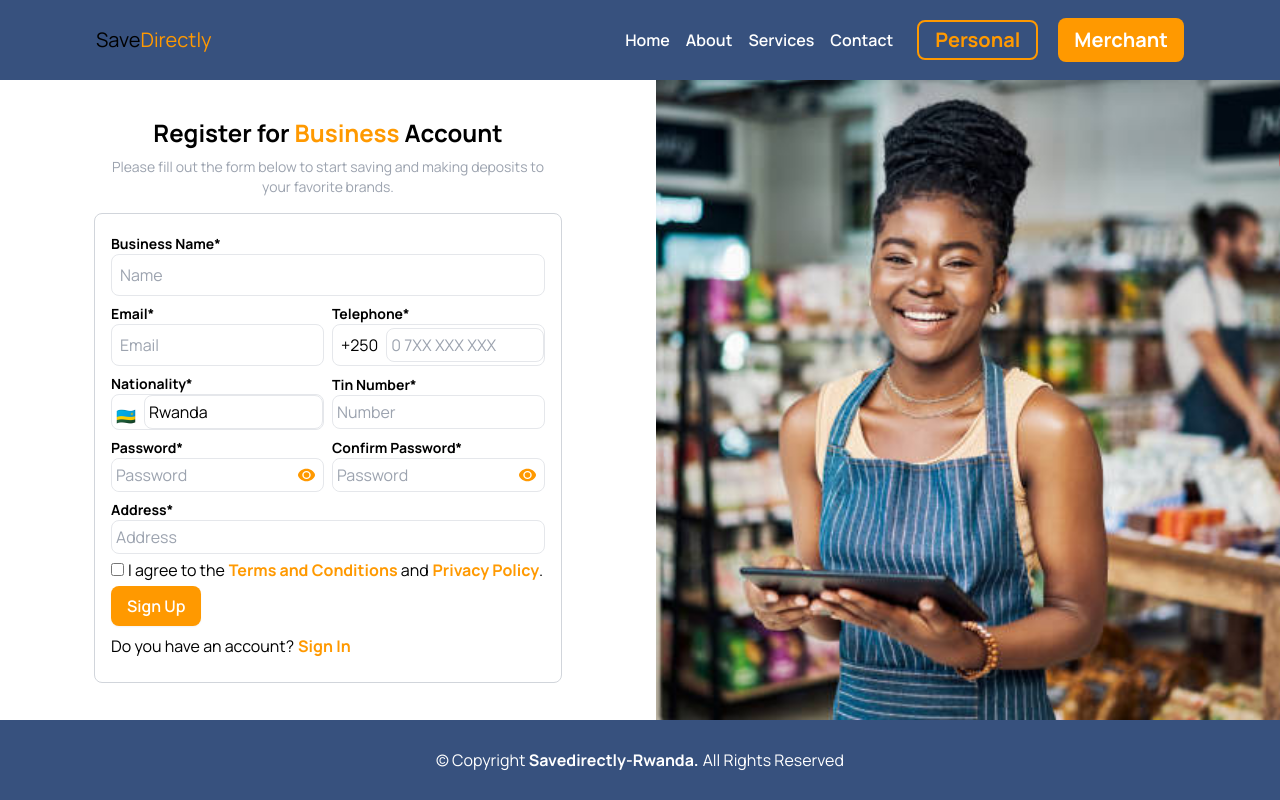
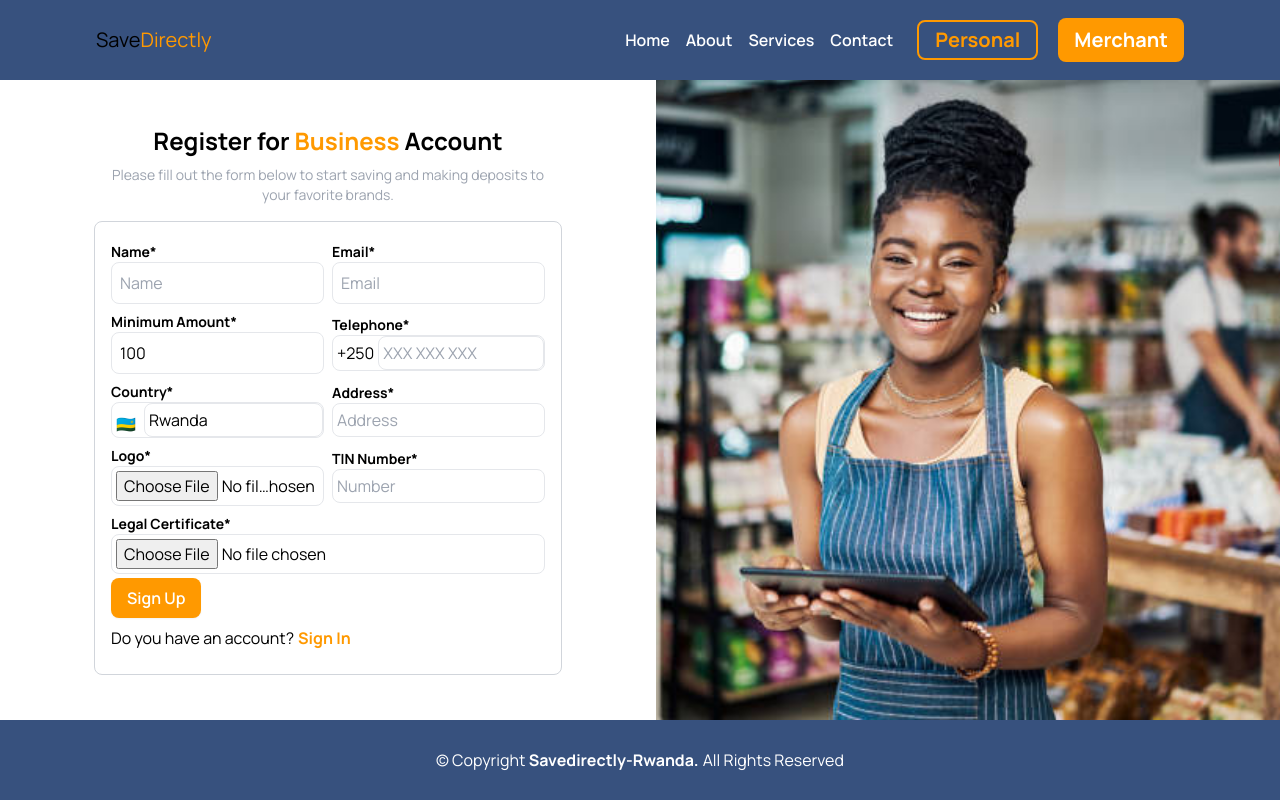
Before and after one commit to jantar25/save-directly, a React (Vite) app: page /auth/register/merchant in a window 1280 px wide. Built offline with nearby package versions, Linux system fonts and the light colour scheme.

Commit message:
feat: merchant registration

```diff
--- a/src/Pages/Registration/RegistrationBusiness.jsx
+++ b/src/Pages/Registration/RegistrationBusiness.jsx
@@ -1,216 +1,388 @@
-import { useState } from 'react'
-import { Link } from 'react-router-dom'
+import { useState } from "react";
+import { Link } from "react-router-dom";
 
-import useClickOutside from '../../Hooks/useClickOutside'
-import Countries from '../../Constants/Countries.json'
-import { MenuOption } from '../../Utils/MenuOptions'
-import Notification from '../../Components/Notification'
-import Loading from '../../Components/Loading'
-import { apiRequest } from '../../Redux/ApiCalls'
-import eye from '../../Assets/Icons/eye.svg'
-import eyeCrossed from '../../Assets/Icons/eye-crossed.svg'
-import businessImg from '../../Assets/Images/business.jpg'
+import useClickOutside from "../../Hooks/useClickOutside";
+import Countries from "../../Constants/Countries.json";
+import { MenuOption } from "../../Utils/MenuOptions";
+import Notification from "../../Components/Notification";
+import Loading from "../../Components/Loading";
+import { apiRequest } from "../../Redux/ApiCalls";
+import businessImg from "../../Assets/Images/business.jpg";
+import { convertFileToBase60 } from "../../Utils/convertFileToBase64";
 
 const RegistrationBusiness = () => {
-  const [isFetching, setIsFetching] = useState(false)
-  const [error, setError] = useState(null)
-  const [passwordType, setPasswordType] = useState('password')
-  const [confirmPasswordType, setConfirmPasswordType] = useState('password')
-  const [toggleCountryCode, setToggleCountryCode] = useState(false)
-  const [toggleCountry, setToggleCountry] = useState(false)
-  const [inputs,setInputs] = useState({
-    fullName:'',
-    countryCode:'+250',
-    telephone:'',
-    email:'',
-    nationality:'RW',
-    indentitication:'',
-    isTermsAgreed:false,
-  })
+	const [isFetching, setIsFetching] = useState(false);
+	const [error, setError] = useState(null);
+	const [toggleCountryCode, setToggleCountryCode] = useState(false);
+	const [toggleCountry, setToggleCountry] = useState(false);
+	const [inputs, setInputs] = useState({
+		name: "",
+		email: "",
+		minimumAmount: "100",
+		countryCode: "+250",
+		msisdn: "",
+		operatingCountry: "RW",
+		operatingAddress: "",
+		logoImageBase64: "",
+		tinNumber: "",
+		legalCertificateBase64: "",
+	});
 
-  const closeCountryCode = () => setToggleCountryCode(false)
-  const closeCountry = () => setToggleCountry(false)
-  const dropDownCountyCodeRef = useClickOutside(closeCountryCode)
-  const dropDownCountryRef = useClickOutside(closeCountry)
+	const closeCountryCode = () => setToggleCountryCode(false);
+	const closeCountry = () => setToggleCountry(false);
+	const dropDownCountyCodeRef = useClickOutside(closeCountryCode);
+	const dropDownCountryRef = useClickOutside(closeCountry);
 
-  const togglePassword = () => {
-    passwordType==='password'?
-      setPasswordType('text') :
-      setPasswordType('password')
+	const handleChange = async (e) => {
+		if (["logoImageBase64", "legalCertificateBase64"].includes(e.target.name)) {
+			const base64 = await convertFileToBase60(e.target.files[0]);
+			setInputs({ ...inputs, [e.target.name]: base64 });
+			return;
+		}
+		setInputs({ ...inputs, [e.target.name]: e.target.value });
+	};
+
+	const onClickHandler = (item) => {
+		setInputs({ ...inputs, countryCode: item.dial_code });
+		closeCountryCode();
+	};
+
+	const onClickHandlerCountry = (item) => {
+		setInputs({ ...inputs, operatingCountry: item.code });
+		closeCountry();
+	};
+
+	const handleSubmit = async (e) => {
+		setIsFetching(true);
+		e.preventDefault();
+		try {
+			const payload = {
+				name: inputs.name.trim(),
+				email: inputs.email.trim(),
+				minimumAmount: inputs.minimumAmount.trim(),
+				msisdn: `${inputs.countryCode.slice(
+					1,
+					inputs.countryCode.length
+				)}${inputs.msisdn.trim()}`,
+				logoImageBase64: inputs.logoImageBase64,
+				legalCertificateBase64: inputs.legalCertificateBase64,
+				tinNumber: inputs.tinNumber.trim(),
+				operatingAddress: inputs.operatingAddress.trim(),
+				operatingCountry: inputs.operatingCountry.trim(),
+			};
+
+			const registrationResponse = await apiRequest.post(
+				"/merchant/registration",
+				payload,
+				{
+					headers: {
+						"Content-Type": "application/json",
+					},
+				}
+			);
+
+			console.log("registrationResponse", registrationResponse);
+
+			if (
+				registrationResponse.status === 200 ||
+				registrationResponse.status === 201
+			) {
+				setInputs({
+					name: "",
+					email: "",
+					minimumAmount: 100,
+					countryCode: "+250",
+					msisdn: "",
+					operatingCountry: "RW",
+					operatingAddress: "",
+					logoImageBase64: "",
+					tinNumber: "",
+					legalCertificateBase64: "",
+				});
+
+				setTimeout(() => {
+					window.location.href = "https://portal.savedirectly.com/sdmis/login";
+				}, 3000);
 			}
 
-  const toggleConfirmPassword = () => {
-    passwordType==='password'?
-    setConfirmPasswordType('text') :
-    setConfirmPasswordType('password')
+			setIsFetching(false);
+		} catch (error) {
+			console.log(error);
+			setError(error.response?.data.message);
+			setTimeout(() => {
+				setError(null);
+			}, 5000);
+
+			setIsFetching(false);
 		}
-
-  const handleChange = (e) => {
-    setInputs({ ...inputs,[e.target.name]:e.target.value })
-  }
-
-  const onClickHandler = (item) => {
-    setInputs({ ...inputs,countryCode:item.value })
-    closeCountryCode()
-  }
-
-  const handleTermsAndConditions = () => {
-    setInputs({ ...inputs,isTermsAgreed:!inputs.isTermsAgreed })
-  }
-
-  const onClickHandlerCountry = (item) => {
-    setInputs({ ...inputs,nationality:item.value })
-    closeCountryCode()
-  }
-
-  const handleSubmit = async (e) => {
-    setIsFetching(true)
-    e.preventDefault()
-    try {
-      const response = await apiRequest.post('/lookup/msisdn',{ countryCode: inputs.countryCode,msisdn:inputs.telephone })
-      setInputs({
-        countryCode:'+250',
-        telephone:'',
-        email:'',
-        password:'',
-      })
-      console.log(response)
-      setIsFetching(false)
-    } catch (error) {
-      console.log(error)
-      setError(error.response?.data.message)
-      setTimeout(() => {
-        setError(null)
-      }, 5000)
-
-      setIsFetching(false)
-    }
-  }
+	};
 
 	return (
-    <div className='flex items-center justify-center w-full h-full'>
-      <Notification failure={error} color={'red'} />
+		<div className="flex items-center justify-center w-full h-full">
+			<Notification failure={error} color={"red"} />
 			<div className="flex flex-col items-center justify-center flex-1 w-full h-full p-4 overflow-y-auto">
-        <h2 className='mb-2 text-2xl font-bold text-center 2xl:text-4xl'>Register for <span className='text-main'>Business</span> Account</h2>
-        <p className='text-sm 2xl:text-lg text-center text-gray-400 mb-4 max-w-[450px]'>
-          Please fill out the form below to start saving and making deposits to your favorite brands.
+				<h2 className="mb-2 text-2xl font-bold text-center 2xl:text-4xl">
+					Register for <span className="text-main">Business</span> Account
+				</h2>
+				<p className="text-sm 2xl:text-lg text-center text-gray-400 mb-4 max-w-[450px]">
+					Please fill out the form below to start saving and making deposits to
+					your favorite brands.
 				</p>
 				<div className="flex flex-col items-center justify-center w-full">
-          <form className='w-full p-2 p-4 border border-gray-300 rounded-lg xl:w-3/4 2xl:w-2/3 xl:p-4' onSubmit={handleSubmit}>
+					<form
+						className="w-full p-2 p-4 border border-gray-300 rounded-lg xl:w-3/4 2xl:w-2/3 xl:p-4"
+						onSubmit={handleSubmit}
+					>
 						<div className="">
-              <div className='flex flex-col w-full my-1'>
-                <label htmlFor="email" className='text-sm font-bold 2xl:text-lg'>Business Name*</label>
-                <input type='text' name='name' value={inputs.telephone} placeholder='Name'
-                  className='p-1 border rounded-lg xl:p-2' onChange={handleChange} />
+							<div className="flex flex-col items-center gap-2 lg:flex-row">
+								<div className="flex flex-col flex-1 w-full my-1">
+									<label
+										htmlFor="name"
+										className="text-sm font-bold 2xl:text-lg"
+									>
+										Name*
+									</label>
+									<input
+										type="text"
+										name="name"
+										value={inputs.name}
+										required
+										placeholder="Name"
+										className="p-1 border rounded-lg xl:p-2"
+										onChange={handleChange}
+									/>
+								</div>
+								<div className="flex flex-col flex-1 w-full my-1">
+									<label
+										htmlFor="email"
+										className="text-sm font-bold 2xl:text-lg"
+									>
+										Email*
+									</label>
+									<input
+										type="email"
+										name="email"
+										required
+										value={inputs.email}
+										placeholder="Email"
+										className="p-1 border rounded-lg xl:p-2"
+										onChange={handleChange}
+									/>
+								</div>
 							</div>
 							<div className="flex flex-col items-center gap-2 lg:flex-row">
-                <div className='flex flex-col flex-1 w-full my-1'>
-                  <label htmlFor="email" className='text-sm font-bold 2xl:text-lg'>Email*</label>
-                  <input type='email' name='email' value={inputs.email} placeholder='Email'
-                    className='p-1 border rounded-lg xl:p-2' onChange={handleChange} />
+								<div className="flex flex-col flex-1 w-full my-1">
+									<label
+										htmlFor="minimumAmount"
+										className="text-sm font-bold 2xl:text-lg"
+									>
+										Minimum Amount*
+									</label>
+									<input
+										type="number"
+										min="100"
+										required
+										name="minimumAmount"
+										value={inputs.minimumAmount}
+										placeholder="Minimum Amount"
+										className="p-1 border rounded-lg xl:p-2"
+										onChange={handleChange}
+									/>
 								</div>
 								<div className="relative flex-1 w-full">
-                  <div className='flex flex-col w-full my-1'>
-                    <label htmlFor="Telephone" className='text-sm font-bold 2xl:text-lg'>Telephone*</label>
+									<div className="flex flex-col w-full my-1">
+										<label
+											htmlFor="Telephone"
+											className="text-sm font-bold 2xl:text-lg"
+										>
+											Telephone*
+										</label>
 										<div className="flex items-center border rounded-lg">
-                      <div onClick={() => setToggleCountryCode(!toggleCountryCode)} className='p-1 cursor-pointer xl:p-2'>
-                        <p className=''>{Countries.find(option => option.dial_code === inputs.countryCode)?.dial_code}</p>
+											<div
+												onClick={() => setToggleCountryCode(!toggleCountryCode)}
+												className="p-1 cursor-pointer 2xl:p-2"
+											>
+												<p className="">
+													{
+														Countries.find(
+															(option) =>
+																option.dial_code === inputs.countryCode
+														)?.dial_code
+													}
+												</p>
 											</div>
-                      <input type='text' name='telephone' value={inputs.telephone} placeholder='0 7XX XXX XXX'
-                        className='w-full p-1 border rounded-lg 2xl:p-2' onChange={handleChange} />
+											<input
+												type="text"
+												name="msisdn"
+												required
+												value={inputs.msisdn}
+												placeholder="XXX XXX XXX"
+												className="w-full p-1 border rounded-lg 2xl:p-2"
+												onChange={handleChange}
+											/>
 										</div>
 									</div>
-                  {toggleCountryCode &&
-                    <div className="absolute top-18 left-0 z-50 w-[320px] h-[300px] bg-white border border-gray-300 rounded-lg shadow-lg overflow-y-auto">
+									{toggleCountryCode && (
+										<div className="absolute left-0 z-50 bg-white border border-gray-300 rounded-lg shadow-lg top-18">
 											<ul ref={dropDownCountyCodeRef}>
 												{Countries.map((option, index) => (
-                          <MenuOption key={index} item={option} handleClick={() => onClickHandler(option)} />
+													<MenuOption
+														key={index}
+														item={option}
+														handleClick={() => onClickHandler(option)}
+													/>
 												))}
 											</ul>
-                    </div>}
+										</div>
+									)}
 								</div>
 							</div>
 							<div className="flex flex-col items-center gap-2 lg:flex-row">
 								<div className="relative flex-1 w-full">
-                  <div className='flex flex-col w-full my-1'>
-                    <label htmlFor="Telephone" className='text-sm font-bold 2xl:text-lg'>Nationality*</label>
-                    <div className="flex items-center border rounded-lg" onClick={() => setToggleCountry(!toggleCountry)}>
-                      <div className='p-1 cursor-pointer 2xl:p-2'>
-                        <p className='w-6 h-4'>{Countries.find(option => option.code === inputs.nationality)?.flag}</p>
+									<div className="flex flex-col w-full my-1">
+										<label
+											htmlFor="Country"
+											className="text-sm font-bold 2xl:text-lg"
+										>
+											Country*
+										</label>
+										<div
+											className="flex items-center border rounded-lg"
+											onClick={() => setToggleCountry(!toggleCountry)}
+										>
+											<div className="p-1 cursor-pointer 2xl:p-2">
+												<p className="w-6 h-4">
+													{
+														Countries.find(
+															(option) =>
+																option.code === inputs.operatingCountry
+														)?.flag
+													}
+												</p>
 											</div>
-                      <p className='w-full p-1 border rounded-lg 2xl:p-2'>{Countries.find(option => option.code === inputs.nationality)?.name}</p>
+											<p className="w-full p-1 border rounded-lg 2xl:p-2">
+												{
+													Countries.find(
+														(option) => option.code === inputs.operatingCountry
+													)?.name
+												}
+											</p>
 										</div>
 									</div>
-                  {toggleCountry &&
+									{toggleCountry && (
 										<div className="absolute top-18 left-0 z-50 w-[320px] h-[300px] bg-white border border-gray-300 rounded-lg shadow-lg overflow-y-auto">
 											<ul ref={dropDownCountryRef}>
 												{Countries.map((option, index) => (
-                          <MenuOption key={index} item={option} handleClick={() => onClickHandlerCountry(option)} />
+													<MenuOption
+														key={index}
+														item={option}
+														handleClick={() => onClickHandlerCountry(option)}
+													/>
 												))}
 											</ul>
-                    </div>}
 										</div>
-                <div className='flex flex-col flex-1 w-full my-1'>
-                  <label htmlFor="email" className='text-sm font-bold 2xl:text-lg'>Tin Number*</label>
-                  <input type='text' name='indentitication' value={inputs.email} placeholder='Number'
-                    className='p-1 border rounded-lg 2xl:p-2' onChange={handleChange} />
+									)}
+								</div>
+								<div className="flex flex-col flex-1 w-full my-1">
+									<label
+										htmlFor="operatingAddress"
+										className="text-sm font-bold 2xl:text-lg"
+									>
+										Address*
+									</label>
+									<input
+										type="text"
+										required
+										name="operatingAddress"
+										value={inputs.operatingAddress}
+										placeholder="Address"
+										className="p-1 border rounded-lg 2xl:p-2"
+										onChange={handleChange}
+									/>
 								</div>
 							</div>
-              <div className="flex flex-col items-center gap-2 lg:flex-row">
-                <div className='flex flex-col w-full my-1'>
-                  <label htmlFor="password" className='text-sm font-bold 2xl:text-lg'>Password*</label>
-                  <div className="flex items-center border rounded-lg">
-                    <input type={passwordType} name='password' value={inputs.password} placeholder='Password'
-                      className='w-full p-1 rounded-lg 2xl:p-2' onChange={handleChange} />
-                    <div onClick={togglePassword} className='p-2 cursor-pointer' data-testid='toggle-password-button'>
-                      {passwordType !== 'text' ? <img src={eye} alt='eye-Icon' /> : <img src={eyeCrossed} alt='eyeCrossed-Icon' />}
+							<div className="flex flex-col items-center gap-2 lg:grid-cols-2 lg:grid">
+								<div className="flex flex-col flex-1 w-full my-1">
+									<label
+										htmlFor="logoImageBase64"
+										className="text-sm font-bold 2xl:text-lg"
+									>
+										Logo*
+									</label>
+									<input
+										type="file"
+										required
+										name="logoImageBase64"
+										placeholder="Logo"
+										className="p-1 border rounded-lg 2xl:p-2"
+										onChange={handleChange}
+									/>
+								</div>
+								<div className="flex flex-col flex-1 w-full my-1">
+									<label
+										htmlFor="email"
+										className="text-sm font-bold 2xl:text-lg"
+									>
+										TIN Number*
+									</label>
+									<input
+										type="text"
+										required
+										name="tinNumber"
+										value={inputs.tinNumber}
+										placeholder="Number"
+										className="p-1 border rounded-lg 2xl:p-2"
+										onChange={handleChange}
+									/>
 								</div>
 							</div>
-                </div>
-                <div className='flex flex-col w-full my-1'>
-                  <label htmlFor="confirmPassword" className='text-sm font-bold 2xl:text-lg'>Confirm Password*</label>
-                  <div className="flex items-center border rounded-lg">
-                    <input type={confirmPasswordType} name='confirmPassword' value={inputs.password} placeholder='Password'
-                      className='w-full p-1 rounded-lg 2xl:p-2' onChange={handleChange} />
-                    <div onClick={toggleConfirmPassword} className='p-2 cursor-pointer' data-testid='toggle-password-button'>
-                      {confirmPasswordType !== 'text' ? <img src={eye} alt='eye-Icon' /> : <img src={eyeCrossed} alt='eyeCrossed-Icon' />}
+							<div className="flex flex-col w-full my-1">
+								<label
+									htmlFor="logoImageBase54"
+									className="text-sm font-bold 2xl:text-lg"
+								>
+									Legal Certificate*
+								</label>
+								<input
+									type="file"
+									required
+									name="legalCertificateBase64"
+									placeholder="Logo"
+									className="p-1 border rounded-lg 2xl:p-2"
+									onChange={handleChange}
+								/>
 							</div>
 						</div>
+						<button
+							type="submit"
+							className="flex items-center justify-start px-4 py-2 font-semibold text-white rounded-lg shadow-sm text-md bg-main"
+							disabled={isFetching}
+						>
+							{isFetching && (
+								<div className="w-full mr-2 loading-spinner">
+									<Loading color={"white"} />
 								</div>
-              </div>
-              <div className='flex flex-col w-full my-1'>
-                <label htmlFor="address" className='text-sm font-bold 2xl:text-lg'>Address*</label>
-                <input type='text' name='address' value={inputs.telephone} placeholder='Address'
-                  className='p-1 border rounded-lg 2xl:p-2' onChange={handleChange} />
-              </div>
-            </div>
-            <div className='my-1'>
-              <input type="checkbox" className='mr-1 cursor-pointer accent-main' checked={inputs.isTermsAgreed} required onClick={handleTermsAndConditions} />
-              <label htmlFor="agreeTerms">
-              I agree to the
-              <Link to='https://savedirectly.com/terms.html' target="_blank">
-                <span className='ml-1 font-bold text-main'>Terms and Conditions</span>
-              </Link> and
-              <Link to='https://savedirectly.com/privacy.html' target="_blank">
-                <span className='ml-1 font-bold text-main'>Privacy Policy</span>.
+							)}
+							{isFetching ? "Registering..." : "Sign Up"}
+						</button>
+						<p className="my-2">
+							Do you have an account?
+							<Link to="/auth/login/merchant">
+								<span className="ml-1 font-bold text-main">Sign In</span>
 							</Link>
-            </label>
-            </div>
-            <button type='submit' className='flex items-center justify-start px-4 py-2 font-semibold text-white rounded-lg shadow-sm text-md bg-main' disabled={isFetching}>
-              {isFetching && <div className="w-full mr-2 loading-spinner"><Loading color={'white'} /></div>}
-              {isFetching? 'Registering...' : 'Sign Up'}
-            </button>
-            <p className='my-2'>Do you have an account?
-              <Link to='/auth/login/merchant'><span className='ml-1 font-bold text-main'>Sign In</span></Link>
 						</p>
 					</form>
 				</div>
 			</div>
 			<div className="flex-1 hidden h-full md:flex">
-        <img src={businessImg} alt="business registration" className="object-cover w-full h-full" />
+				<img
+					src={businessImg}
+					alt="business registration"
+					className="object-cover w-full h-full"
+				/>
 			</div>
 		</div>
-  )
-}
+	);
+};
 
-export default RegistrationBusiness
+export default RegistrationBusiness;
--- /dev/null
+++ b/src/Utils/convertFileToBase64.js
@@ -0,0 +1,6 @@
+export const convertFileToBase60 = file => new Promise((resolve, reject) => {
+  const reader = new FileReader();
+  reader.readAsDataURL(file);
+  reader.onload = () => resolve(reader.result);
+  reader.onerror = reject;
+});
```
Lines whose indentation alone changed are shown as unchanged.
